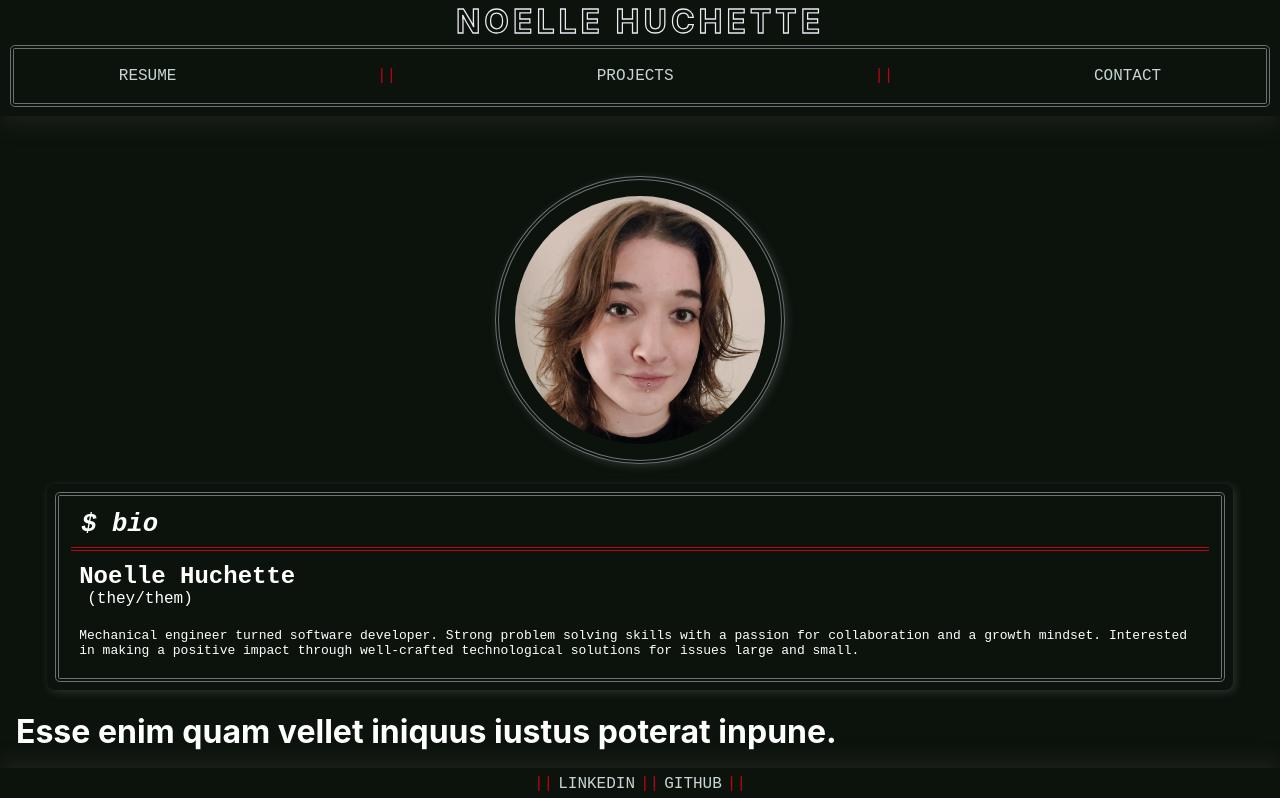
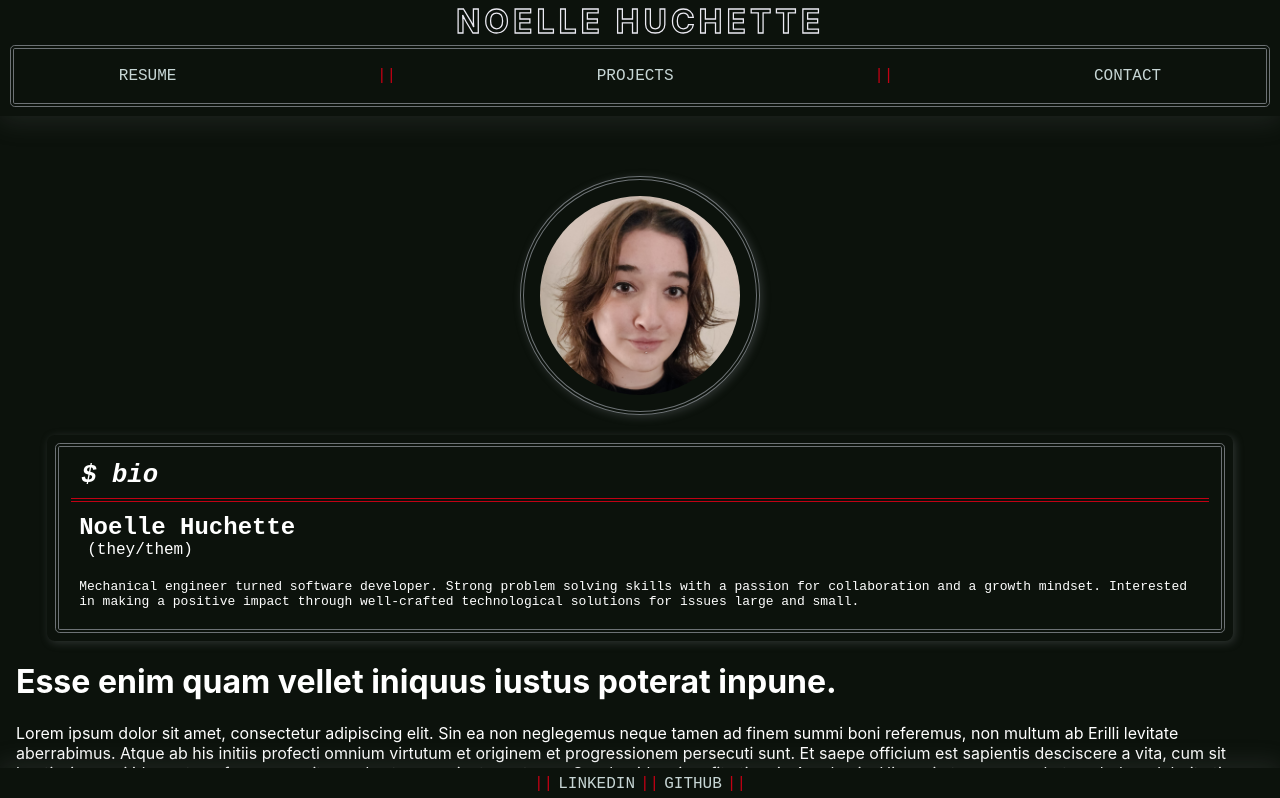
Before and after one commit to noellehuchette/portfolio, a React (Create React App) app: page / in a window 1280 px wide. Shown: the top 798 px of the page. Built offline with nearby package versions, Linux system fonts and the light colour scheme.

Commit message:
more layout fixes

```diff
--- a/src/client/components/Home/style.css
+++ b/src/client/components/Home/style.css
@@ -67,6 +67,6 @@
 }
 
 .headshot {
-  max-width: 250px;
+  max-width: 200px;
   border-radius: 50%;
 }
```
